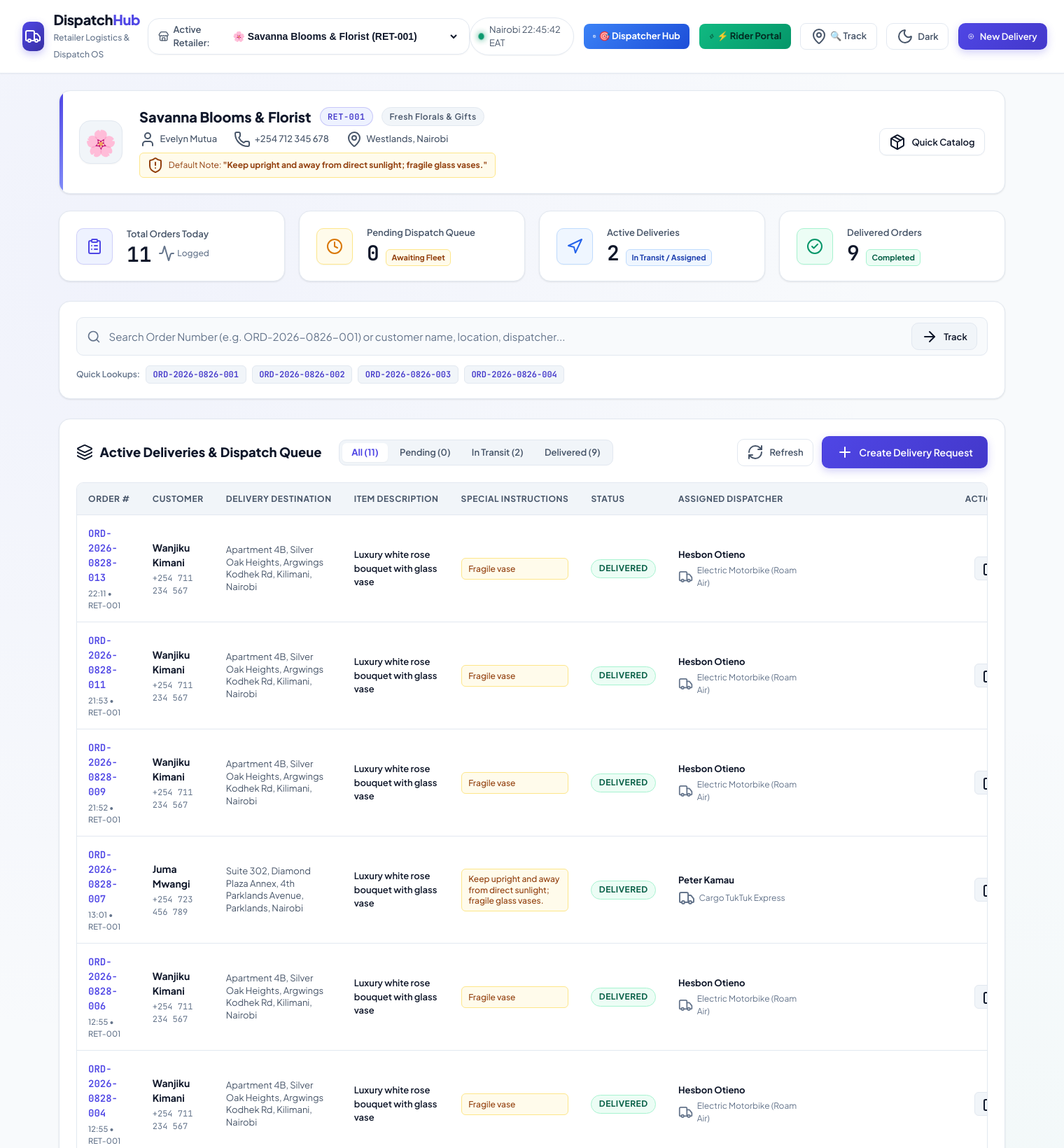
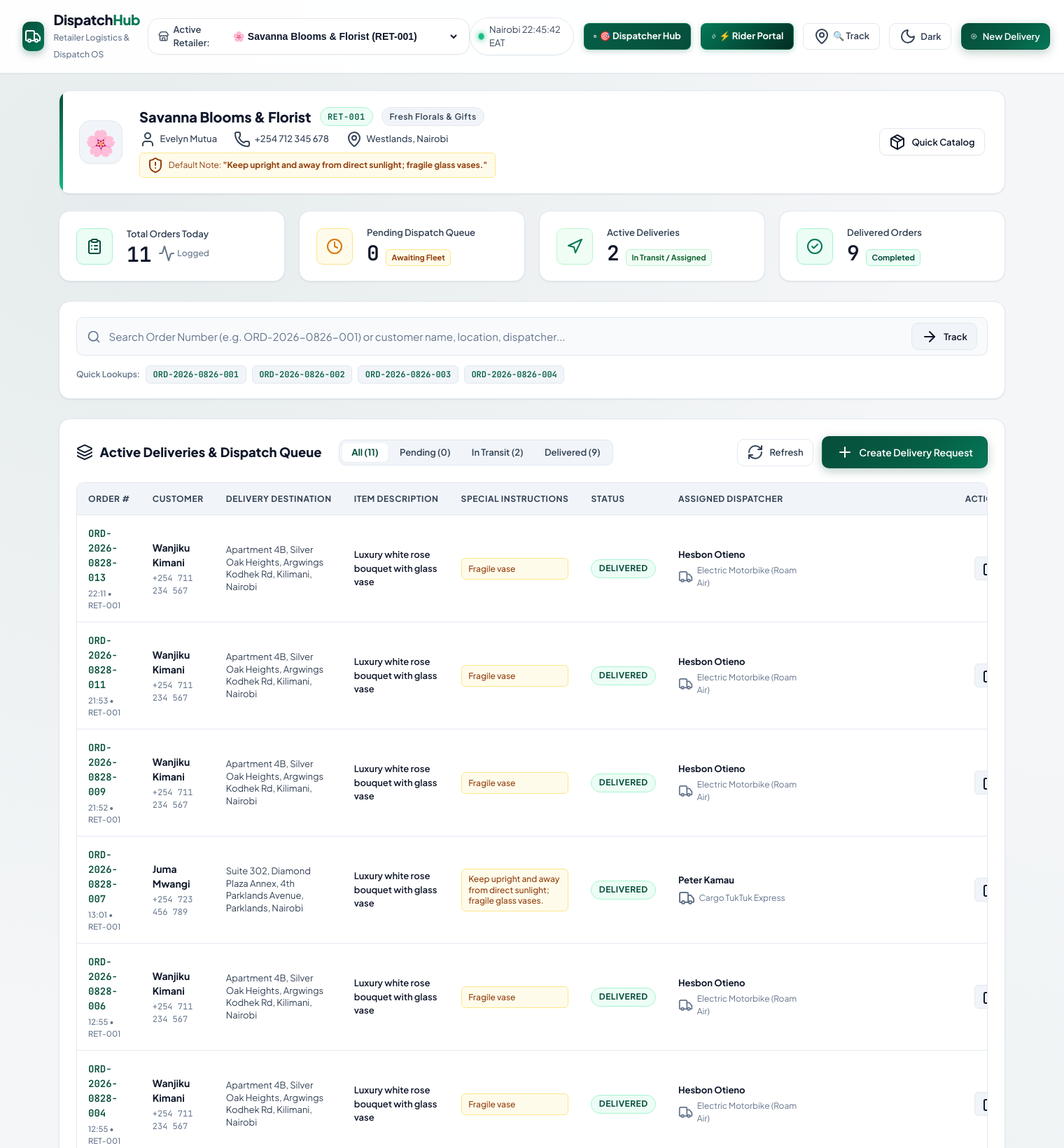
Before and after one commit to AnnNjeriWangui/DispatchHub, a Flask app: page / in a window 1520 px wide. Shown: the top 1640 px of the page at 70% size. Run offline with Flask 3, Linux system fonts and the light colour scheme.

Commit message:
style: apply luxury British racing green, platinum grey, and crisp white aesthetic

```diff
--- a/static/css/style.css
+++ b/static/css/style.css
@@ -1,13 +1,13 @@
 /* ==========================================================================
    DispatchHub - Modern Logistics OS Theme & Design System
-   Bright White & Luminous Modern Aesthetic (with Dark Mode Support)
+   High-End Luxury Emerald & British Racing Green, Platinum Grey & Crisp White
    ========================================================================== */
 
 :root {
-  /* Default: Clean White & Luminous Modern Theme */
-  --bg-main: #F8FAFC;
-  --bg-mesh-1: rgba(99, 102, 241, 0.05);
-  --bg-mesh-2: rgba(16, 185, 129, 0.04);
+  /* Default: Expensive Green, Sophisticated Platinum Grey & Crisp White */
+  --bg-main: #F4F6F8;
+  --bg-mesh-1: rgba(6, 78, 59, 0.06);
+  --bg-mesh-2: rgba(4, 120, 87, 0.04);
 
   --bg-surface: #FFFFFF;
   --bg-surface-elevated: #F1F5F9;
@@ -16,39 +16,41 @@
 
   --border-color: #E2E8F0;
   --border-subtle: #EDF2F7;
-  --border-highlight: rgba(99, 102, 241, 0.35);
+  --border-highlight: rgba(6, 78, 59, 0.28);
 
   --text-primary: #0F172A;
-  --text-secondary: #475569;
+  --text-secondary: #334155;
   --text-muted: #64748B;
 
-  --color-primary: #4F46E5;
-  --color-primary-hover: #4338CA;
-  --color-primary-light: #EEF2FF;
-  --color-primary-text: #4338CA;
-
-  --color-emerald: #059669;
+  /* Expensive Green Primary Hierarchy */
+  --color-primary: #064E3B;
+  --color-primary-hover: #043D2E;
+  --color-primary-light: #ECFDF5;
+  --color-primary-border: #A7F3D0;
+  --color-primary-text: #065F46;
+
+  --color-emerald: #047857;
   --color-emerald-bg: #ECFDF5;
   --color-emerald-border: #A7F3D0;
-  --color-emerald-text: #065F46;
+  --color-emerald-text: #064E3B;
 
   --color-amber: #D97706;
   --color-amber-bg: #FFFBEB;
   --color-amber-border: #FDE68A;
   --color-amber-text: #92400E;
 
-  --color-blue: #2563EB;
-  --color-blue-bg: #EFF6FF;
-  --color-blue-border: #BFDBFE;
-  --color-blue-text: #1E40AF;
-
-  --color-rose: #E11D48;
+  --color-blue: #0F766E;
+  --color-blue-bg: #F0FDFA;
+  --color-blue-border: #99F6E4;
+  --color-blue-text: #115E59;
+
+  --color-rose: #BE123C;
   --color-rose-bg: #FFF1F2;
   --color-rose-border: #FECDD3;
   --color-rose-text: #9F1239;
 
-  --color-purple: #7C3AED;
-  --color-purple-bg: #F5F3FF;
+  --color-purple: #0D5C46;
+  --color-purple-bg: #ECFDF5;
 
   --font-main: 'Plus Jakarta Sans', -apple-system, BlinkMacSystemFont, 'Segoe UI', Roboto, sans-serif;
   --font-mono: 'JetBrains Mono', monospace;
@@ -60,65 +62,66 @@
   --radius-full: 9999px;
 
   --shadow-xs: 0 1px 2px 0 rgba(0, 0, 0, 0.04);
-  --shadow-sm: 0 1px 3px 0 rgba(0, 0, 0, 0.06), 0 1px 2px 0 rgba(0, 0, 0, 0.04);
-  --shadow-md: 0 4px 12px -2px rgba(0, 0, 0, 0.06), 0 2px 6px -1px rgba(0, 0, 0, 0.04);
-  --shadow-lg: 0 10px 25px -4px rgba(0, 0, 0, 0.08), 0 4px 10px -2px rgba(0, 0, 0, 0.04);
-  --shadow-glow: 0 0 20px rgba(99, 102, 241, 0.18);
+  --shadow-sm: 0 1px 3px 0 rgba(0, 0, 0, 0.05), 0 1px 2px 0 rgba(0, 0, 0, 0.03);
+  --shadow-md: 0 4px 14px -2px rgba(6, 78, 59, 0.08), 0 2px 6px -1px rgba(0, 0, 0, 0.04);
+  --shadow-lg: 0 12px 28px -4px rgba(6, 78, 59, 0.12), 0 4px 12px -2px rgba(0, 0, 0, 0.04);
+  --shadow-glow: 0 0 22px rgba(6, 78, 59, 0.2);
 
   --transition-fast: 0.15s ease;
   --transition-normal: 0.25s cubic-bezier(0.4, 0, 0.2, 1);
 }
 
-/* Dark Theme Overrides */
+/* Dark Theme Overrides: Obsidian Pine & Deep Emerald Luxury */
 body.theme-dark {
-  --bg-main: #0B0F19;
-  --bg-mesh-1: rgba(99, 102, 241, 0.08);
-  --bg-mesh-2: rgba(16, 185, 129, 0.06);
-
-  --bg-surface: #111827;
-  --bg-surface-elevated: #1F2937;
-  --bg-surface-subtle: #162032;
-  --bg-surface-glass: rgba(17, 24, 39, 0.88);
-
-  --border-color: rgba(255, 255, 255, 0.09);
-  --border-subtle: rgba(255, 255, 255, 0.05);
-  --border-highlight: rgba(99, 102, 241, 0.35);
-
-  --text-primary: #F9FAFB;
-  --text-secondary: #9CA3AF;
-  --text-muted: #6B7280;
-
-  --color-primary: #6366F1;
-  --color-primary-hover: #4F46E5;
-  --color-primary-light: rgba(99, 102, 241, 0.15);
-  --color-primary-text: #A5B4FC;
-
-  --color-emerald: #10B981;
-  --color-emerald-bg: rgba(16, 185, 129, 0.12);
-  --color-emerald-border: rgba(16, 185, 129, 0.3);
-  --color-emerald-text: #34D399;
+  --bg-main: #06110D;
+  --bg-mesh-1: rgba(16, 185, 129, 0.08);
+  --bg-mesh-2: rgba(5, 150, 105, 0.06);
+
+  --bg-surface: #0B1C16;
+  --bg-surface-elevated: #112820;
+  --bg-surface-subtle: #0D221B;
+  --bg-surface-glass: rgba(11, 28, 22, 0.92);
+
+  --border-color: rgba(52, 211, 153, 0.16);
+  --border-subtle: rgba(52, 211, 153, 0.08);
+  --border-highlight: rgba(16, 185, 129, 0.35);
+
+  --text-primary: #F8FAFC;
+  --text-secondary: #CBD5E1;
+  --text-muted: #94A3B8;
+
+  --color-primary: #10B981;
+  --color-primary-hover: #059669;
+  --color-primary-light: rgba(16, 185, 129, 0.16);
+  --color-primary-border: rgba(16, 185, 129, 0.35);
+  --color-primary-text: #6EE7B7;
+
+  --color-emerald: #34D399;
+  --color-emerald-bg: rgba(16, 185, 129, 0.14);
+  --color-emerald-border: rgba(16, 185, 129, 0.32);
+  --color-emerald-text: #A7F3D0;
 
   --color-amber: #F59E0B;
-  --color-amber-bg: rgba(245, 158, 11, 0.12);
+  --color-amber-bg: rgba(245, 158, 11, 0.14);
   --color-amber-border: rgba(245, 158, 11, 0.3);
-  --color-amber-text: #FBBF24;
-
-  --color-blue: #3B82F6;
-  --color-blue-bg: rgba(59, 130, 246, 0.12);
-  --color-blue-border: rgba(59, 130, 246, 0.3);
-  --color-blue-text: #60A5FA;
-
-  --color-rose: #F43F5E;
-  --color-rose-bg: rgba(244, 63, 94, 0.12);
-  --color-rose-border: rgba(244, 63, 94, 0.3);
-  --color-rose-text: #FB7185;
-
-  --color-purple: #8B5CF6;
-  --color-purple-bg: rgba(139, 92, 246, 0.15);
-
-  --shadow-sm: 0 1px 3px 0 rgba(0, 0, 0, 0.3);
-  --shadow-md: 0 4px 12px -2px rgba(0, 0, 0, 0.4);
-  --shadow-lg: 0 12px 28px -4px rgba(0, 0, 0, 0.6);
+  --color-amber-text: #FDE68A;
+
+  --color-blue: #2DD4BF;
+  --color-blue-bg: rgba(45, 212, 191, 0.14);
+  --color-blue-border: rgba(45, 212, 191, 0.3);
+  --color-blue-text: #99F6E4;
+
+  --color-rose: #FB7185;
+  --color-rose-bg: rgba(251, 113, 133, 0.14);
+  --color-rose-border: rgba(251, 113, 133, 0.3);
+  --color-rose-text: #FECDD3;
+
+  --color-purple: #34D399;
+  --color-purple-bg: rgba(52, 211, 153, 0.14);
+
+  --shadow-sm: 0 1px 3px 0 rgba(0, 0, 0, 0.35);
+  --shadow-md: 0 4px 14px -2px rgba(0, 0, 0, 0.5);
+  --shadow-lg: 0 12px 28px -4px rgba(0, 0, 0, 0.7);
 }
 
 /* Reset & Base */
@@ -136,8 +139,8 @@ body {
   min-height: 100vh;
   -webkit-font-smoothing: antialiased;
   background-image:
-    radial-gradient(circle at 10% 15%, var(--bg-mesh-1) 0%, transparent 45%),
-    radial-gradient(circle at 90% 85%, var(--bg-mesh-2) 0%, transparent 45%);
+    radial-gradient(circle at 10% 12%, var(--bg-mesh-1) 0%, transparent 45%),
+    radial-gradient(circle at 90% 88%, var(--bg-mesh-2) 0%, transparent 45%);
   transition: background-color var(--transition-normal), color var(--transition-normal);
 }
 
@@ -190,16 +193,27 @@ body.theme-dark ::-webkit-scrollbar-thumb {
 }
 
 .btn-primary {
-  background: linear-gradient(135deg, var(--color-primary), #4338CA);
+  background: linear-gradient(135deg, #064E3B 0%, #065F46 60%, #047857 100%);
   color: #FFFFFF;
-  border-color: transparent;
-  box-shadow: 0 4px 12px rgba(79, 70, 229, 0.25);
+  border-color: rgba(6, 78, 59, 0.4);
+  box-shadow: 0 4px 14px rgba(6, 78, 59, 0.28);
 }
 
 .btn-primary:hover {
-  background: linear-gradient(135deg, #4338CA, #3730A3);
+  background: linear-gradient(135deg, #043D2E 0%, #064E3B 60%, #065F46 100%);
   transform: translateY(-1px);
-  box-shadow: 0 6px 16px rgba(79, 70, 229, 0.35);
+  box-shadow: 0 6px 18px rgba(6, 78, 59, 0.38);
+}
+
+body.theme-dark .btn-primary {
+  background: linear-gradient(135deg, #059669 0%, #10B981 100%);
+  color: #022C22;
+  box-shadow: 0 4px 14px rgba(16, 185, 129, 0.3);
+}
+
+body.theme-dark .btn-primary:hover {
+  background: linear-gradient(135deg, #10B981 0%, #34D399 100%);
+  box-shadow: 0 6px 18px rgba(16, 185, 129, 0.45);
 }
 
 .glow-btn {
@@ -214,7 +228,7 @@ body.theme-dark ::-webkit-scrollbar-thumb {
   left: -50%;
   width: 200%;
   height: 200%;
-  background: radial-gradient(circle, rgba(255,255,255,0.25) 0%, transparent 60%);
+  background: radial-gradient(circle, rgba(255,255,255,0.22) 0%, transparent 60%);
   opacity: 0;
   transition: opacity 0.3s;
 }
@@ -343,7 +368,7 @@ body.theme-dark .btn-secondary:hover {
 .badge-retailer-id {
   background: var(--color-primary-light);
   color: var(--color-primary-text);
-  border: 1px solid rgba(79, 70, 229, 0.25);
+  border: 1px solid var(--color-primary-border);
   font-family: var(--font-mono);
   font-size: 0.75rem;
 }
@@ -408,12 +439,12 @@ body.theme-dark .btn-secondary:hover {
   width: 42px;
   height: 42px;
   border-radius: var(--radius-md);
-  background: linear-gradient(135deg, #4F46E5, #3730A3);
+  background: linear-gradient(135deg, #064E3B 0%, #047857 100%);
   display: flex;
   align-items: center;
   justify-content: center;
   color: #FFFFFF;
-  box-shadow: 0 4px 12px rgba(79, 70, 229, 0.3);
+  box-shadow: 0 4px 12px rgba(6, 78, 59, 0.32);
 }
 
 .brand-text h1 {
@@ -424,7 +455,11 @@ body.theme-dark .btn-secondary:hover {
 }
 
 .brand-accent {
-  color: var(--color-primary);
+  color: #047857;
+}
+
+body.theme-dark .brand-accent {
+  color: #34D399;
 }
 
 .brand-subtitle {
@@ -492,8 +527,8 @@ body.theme-dark .btn-secondary:hover {
   width: 8px;
   height: 8px;
   border-radius: 50%;
-  background-color: var(--color-emerald);
-  box-shadow: 0 0 8px var(--color-emerald);
+  background-color: #10B981;
+  box-shadow: 0 0 8px #10B981;
   animation: pulse 2s infinite;
 }
 
@@ -531,7 +566,7 @@ body.theme-dark .btn-secondary:hover {
   left: 0;
   width: 5px;
   height: 100%;
-  background: linear-gradient(180deg, var(--color-primary), #818CF8);
+  background: linear-gradient(180deg, #064E3B, #10B981);
   border-radius: 4px 0 0 4px;
 }
 
@@ -657,24 +692,41 @@ body.theme-dark .btn-secondary:hover {
 }
 
 .metric-total .metric-icon-wrap {
-  background: var(--color-primary-light);
-  color: var(--color-primary);
-  border: 1px solid rgba(79, 70, 229, 0.2);
-}
+  background: #ECFDF5;
+  color: #064E3B;
+  border: 1px solid #A7F3D0;
+}
+body.theme-dark .metric-total .metric-icon-wrap {
+  background: rgba(16, 185, 129, 0.16);
+  color: #34D399;
+  border-color: rgba(16, 185, 129, 0.35);
+}
+
 .metric-pending .metric-icon-wrap {
   background: var(--color-amber-bg);
   color: var(--color-amber);
   border: 1px solid var(--color-amber-border);
 }
 .metric-active .metric-icon-wrap {
-  background: var(--color-blue-bg);
-  color: var(--color-blue);
-  border: 1px solid var(--color-blue-border);
-}
+  background: #F0FDF4;
+  color: #047857;
+  border: 1px solid #BBF7D0;
+}
+body.theme-dark .metric-active .metric-icon-wrap {
+  background: rgba(4, 120, 87, 0.2);
+  color: #6EE7B7;
+  border-color: rgba(4, 120, 87, 0.4);
+}
+
 .metric-delivered .metric-icon-wrap {
-  background: var(--color-emerald-bg);
-  color: var(--color-emerald);
-  border: 1px solid var(--color-emerald-border);
+  background: #ECFDF5;
+  color: #047857;
+  border: 1px solid #A7F3D0;
+}
+body.theme-dark .metric-delivered .metric-icon-wrap {
+  background: rgba(16, 185, 129, 0.16);
+  color: #34D399;
+  border-color: rgba(16, 185, 129, 0.35);
 }
 
 .metric-info {
@@ -725,10 +777,16 @@ body.theme-dark .btn-secondary:hover {
   border: 1px solid var(--color-amber-border);
 }
 .tag-blue {
-  background: var(--color-blue-bg);
-  color: var(--color-blue-text);
-  border: 1px solid var(--color-blue-border);
-}
+  background: #F0FDF4;
+  color: #166534;
+  border: 1px solid #BBF7D0;
+}
+body.theme-dark .tag-blue {
+  background: rgba(34, 197, 94, 0.16);
+  color: #86EFAC;
+  border-color: rgba(34, 197, 94, 0.3);
+}
+
 .tag-emerald {
   background: var(--color-emerald-bg);
   color: var(--color-emerald-text);
--- a/templates/index.html
+++ b/templates/index.html
@@ -42,10 +42,10 @@
         <span class="pulse-dot"></span>
         <span id="currentTime">Nairobi (EAT)</span>
       </div>
-      <a href="/dispatcher" id="btnHeaderDispatcherPortal" class="btn btn-sm glow-btn" style="background: linear-gradient(135deg, #3b82f6, #1d4ed8); color: #ffffff; font-weight: 700; border: none; border-radius: 8px; cursor: pointer; text-decoration: none; display: inline-flex; align-items: center; gap: 4px;">
+      <a href="/dispatcher" id="btnHeaderDispatcherPortal" class="btn btn-sm glow-btn" style="background: linear-gradient(135deg, #065F46, #064E3B); color: #ffffff; font-weight: 700; border: 1px solid rgba(16, 185, 129, 0.25); border-radius: 8px; cursor: pointer; text-decoration: none; display: inline-flex; align-items: center; gap: 4px; box-shadow: 0 2px 8px rgba(6, 78, 59, 0.25);">
         <i data-lucide="cpu"></i> 🎯 Dispatcher Hub
       </a>
-      <a href="/rider" id="btnHeaderRiderPortal" class="btn btn-sm glow-btn" style="background: linear-gradient(135deg, #10b981, #059669); color: #022c22; font-weight: 700; border: none; border-radius: 8px; cursor: pointer; text-decoration: none; display: inline-flex; align-items: center; gap: 4px;">
+      <a href="/rider" id="btnHeaderRiderPortal" class="btn btn-sm glow-btn" style="background: linear-gradient(135deg, #047857, #022C22); color: #ffffff; font-weight: 700; border: 1px solid rgba(52, 211, 153, 0.25); border-radius: 8px; cursor: pointer; text-decoration: none; display: inline-flex; align-items: center; gap: 4px; box-shadow: 0 2px 8px rgba(4, 120, 87, 0.25);">
         <i data-lucide="zap"></i> ⚡ Rider Portal
       </a>
       <a href="/track" id="btnHeaderTrackPortal" class="btn btn-outline btn-sm" style="font-weight: 600; border-radius: 8px; text-decoration: none; display: inline-flex; align-items: center; gap: 4px;">
```
Also changed, not shown: other parts of static/css/style.css (+40 -21 lines).
